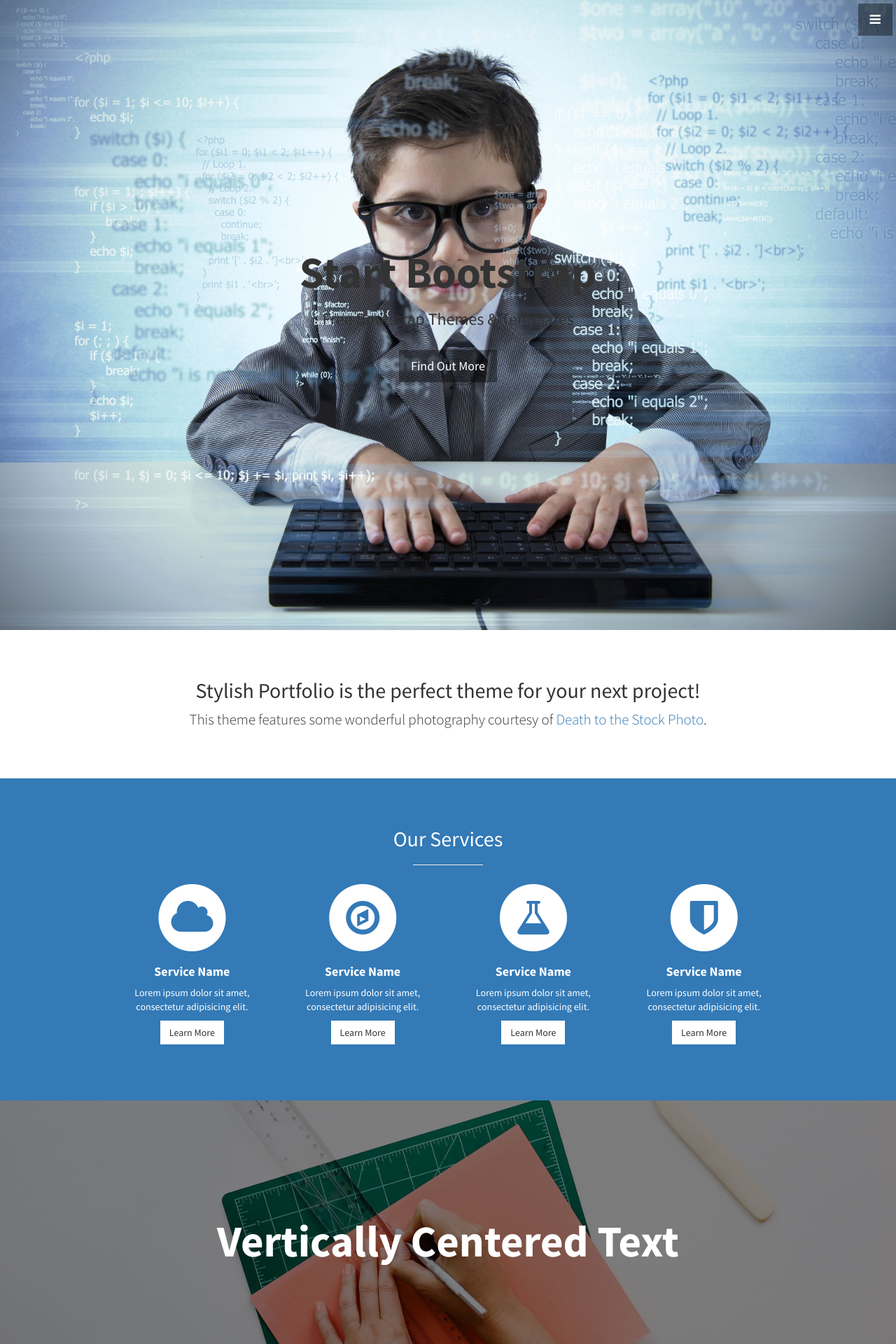
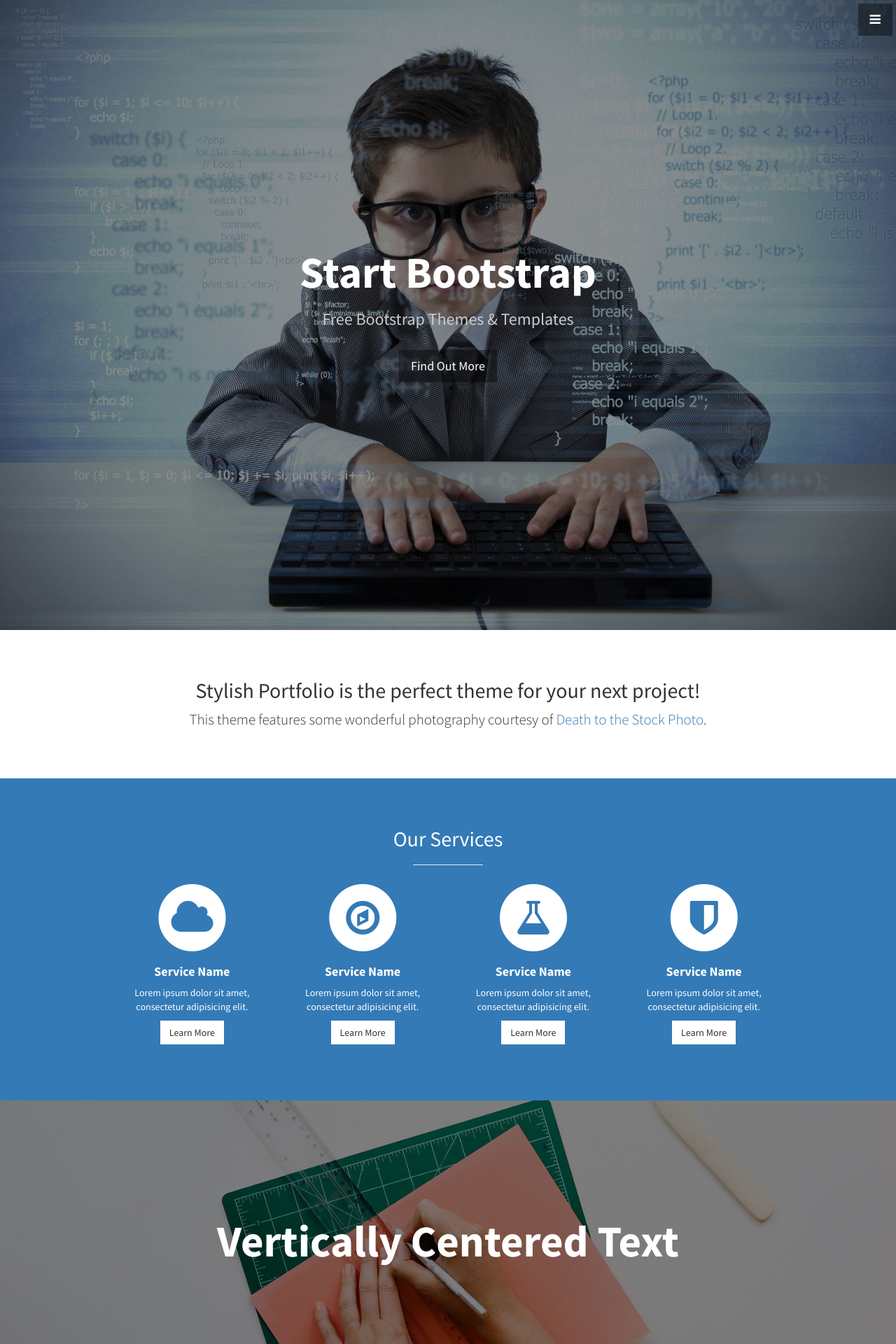
Before and after one commit to mdepero/kode2learn, a Jekyll site: the page built from index.html, in a window 1280 px wide. Shown: the top 1920 px of the page at 70% size. Built offline with Jekyll 4.4.1, drawn with Linux system fonts in a browser that asks for light colours.

Commit message:
building site

```diff
--- a/css/stylish-portfolio.css
+++ b/css/stylish-portfolio.css
@@ -162,6 +162,14 @@
     -o-background-size: cover;
 }
 
+.header h1{
+    color: #fff;
+}
+
+.header h3{
+    color: #ccc;
+}
+
 /* About */
 
 .about {
```
Also changed, not shown: img/bg.jpg, 1 other file.
